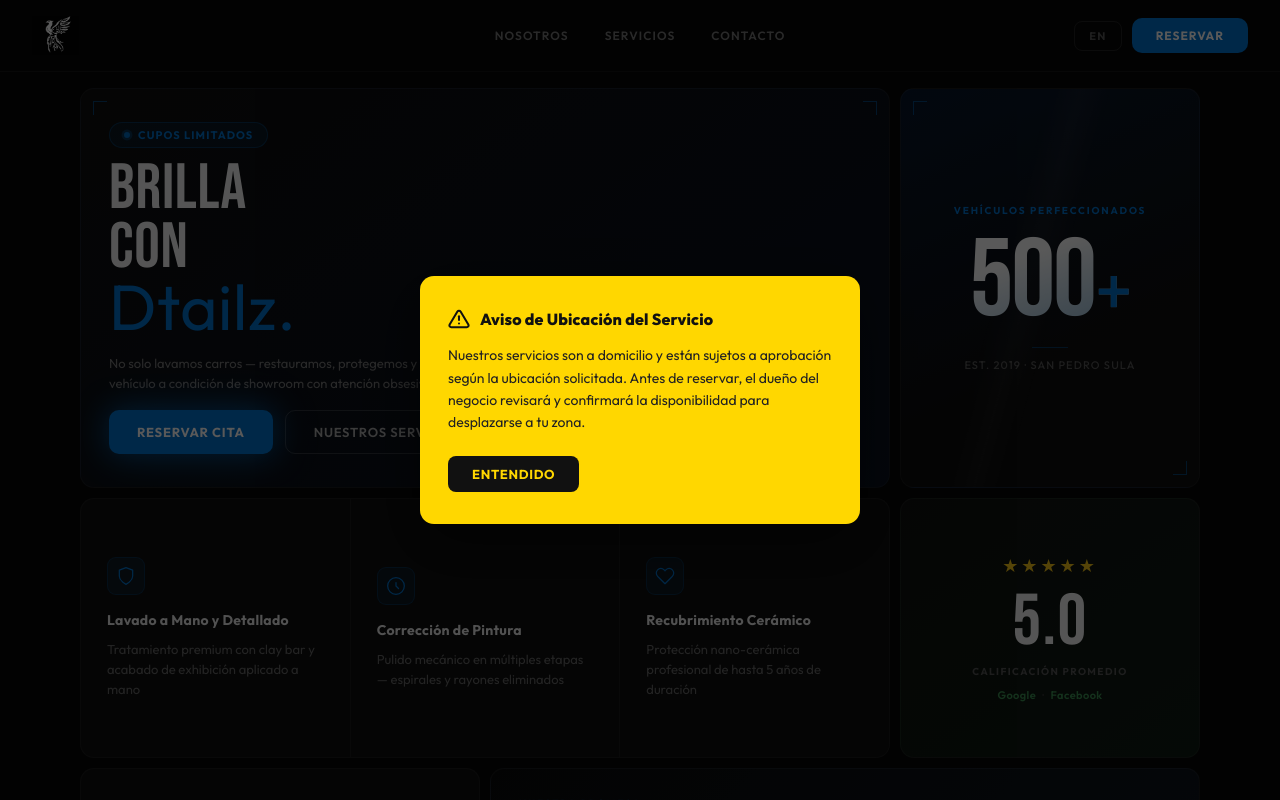
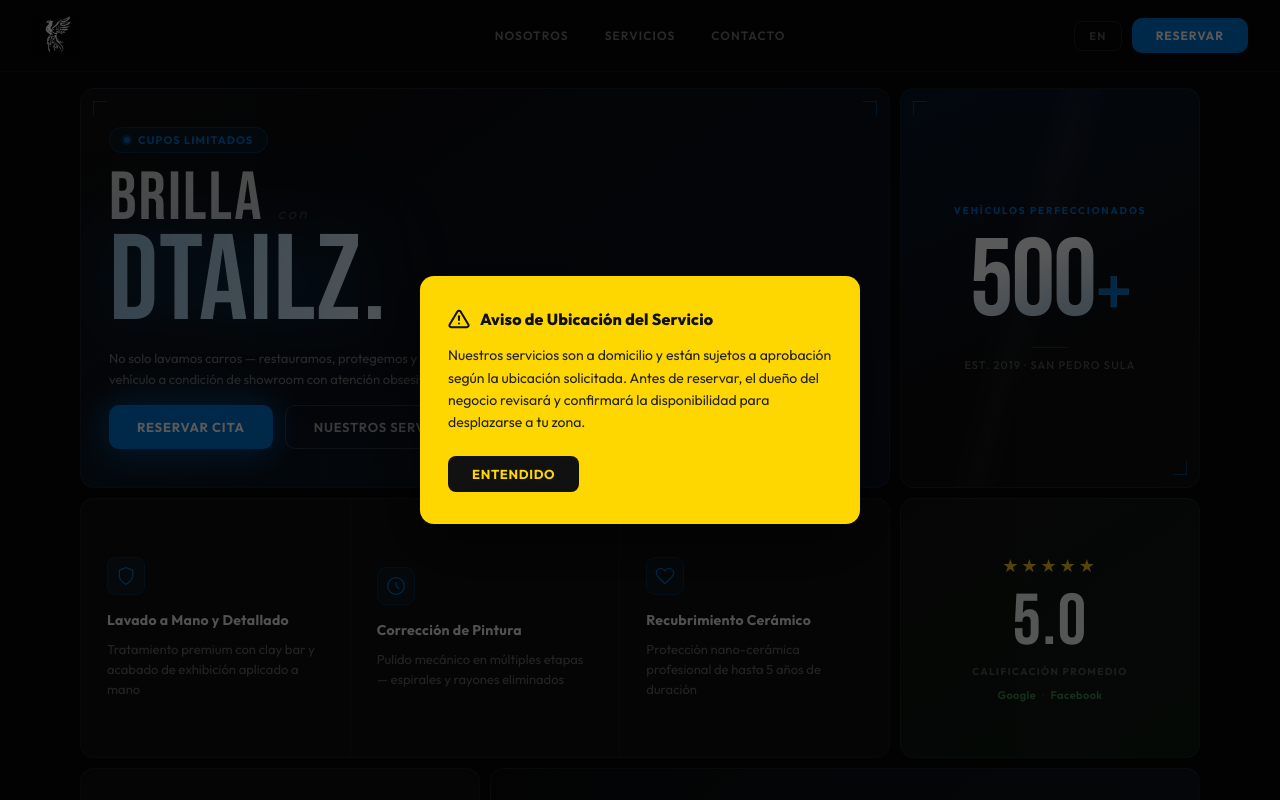
Before and after one commit to THEBLUEFLASH18/Dtails, a React (Vite) app: page / in a window 1280 px wide. Shown: the top 800 px of the page. Built offline with nearby package versions, Linux system fonts and the light colour scheme.

Commit message:
Added a new style for the headder hero section

```diff
--- a/src/HeroSection.css
+++ b/src/HeroSection.css
@@ -24,6 +24,16 @@
 @keyframes pulse-dot {
   0%, 100% { opacity: 1; box-shadow: 0 0 0 0 rgba(0, 115, 207, 0.6); }
   50%       { opacity: 0.8; box-shadow: 0 0 0 5px rgba(0, 115, 207, 0); }
+}
+
+@keyframes chrome-sweep {
+  0%   { background-position: 200% center; }
+  100% { background-position: -200% center; }
+}
+
+@keyframes brand-glow-pulse {
+  0%, 100% { filter: drop-shadow(0 0 18px rgba(0, 115, 207, 0.22)) drop-shadow(0 2px 40px rgba(0, 115, 207, 0.08)); }
+  50%       { filter: drop-shadow(0 0 32px rgba(0, 115, 207, 0.42)) drop-shadow(0 2px 60px rgba(0, 115, 207, 0.18)); }
 }
 
 @keyframes btn-glow {
@@ -98,7 +108,9 @@
 /* ---------- BOX 1 — Main CTA ---------- */
 
 .box-1 {
-  background: linear-gradient(145deg, #0d0d0d 0%, #0a1220 100%);
+  background:
+    radial-gradient(ellipse 70% 50% at 5% 95%, rgba(0, 115, 207, 0.09) 0%, transparent 65%),
+    linear-gradient(145deg, #0d0d0d 0%, #0a1220 100%);
   display: flex;
   flex-direction: column;
   justify-content: center;
@@ -132,19 +144,67 @@
 }
 
 .hero-headline {
-  font-family: 'Bebas Neue', sans-serif;
-  font-size: 64px;
-  font-weight: 400;
-  line-height: 0.92;
-  letter-spacing: 0.01em;
   margin: 0 0 12px 0;
-  color: #f5f5f5;
+  line-height: 1;
 }
 
-.hero-headline .accent {
-  color: #0073CF;
-  display: inline-block;
-  position: relative;
+/* "Brilla" + "con" row */
+.hl-top {
+  display: flex;
+  align-items: baseline;
+  gap: 14px;
+  margin-bottom: -4px;
+}
+
+.hl-brilla {
+  font-family: 'Bebas Neue', sans-serif;
+  font-size: 68px;
+  font-weight: 400;
+  letter-spacing: 0.03em;
+  line-height: 1;
+  color: #d8d8d8;
+}
+
+.hl-con {
+  font-family: 'Outfit', sans-serif;
+  font-size: 15px;
+  font-weight: 400;
+  font-style: italic;
+  letter-spacing: 0.18em;
+  color: #3a3a3a;
+  text-transform: lowercase;
+  padding-bottom: 10px;
+  flex-shrink: 0;
+}
+
+/* "Dtailz." — chrome metallic sweep */
+.hl-brand {
+  display: block;
+  font-family: 'Bebas Neue', sans-serif;
+  font-size: clamp(88px, 9.5vw, 124px);
+  font-weight: 400;
+  letter-spacing: 0.01em;
+  line-height: 0.88;
+  background: linear-gradient(
+    105deg,
+    #4a7a9e 0%,
+    #8ab8d8 12%,
+    #cce4f5 24%,
+    #ffffff 32%,
+    #e8f4ff 40%,
+    #b0d0e8 52%,
+    #ffffff 62%,
+    #d0e8f8 74%,
+    #6a9ab8 88%,
+    #4a7a9e 100%
+  );
+  background-size: 300% 100%;
+  -webkit-background-clip: text;
+  -webkit-text-fill-color: transparent;
+  background-clip: text;
+  animation:
+    chrome-sweep 3.8s linear infinite,
+    brand-glow-pulse 4s ease-in-out infinite;
 }
 
 .hero-desc {
@@ -534,7 +594,7 @@
     padding: 14px;
   }
 
-  .hero-headline {
+  .hl-brilla {
     font-size: 72px;
   }
 
@@ -575,9 +635,13 @@
     padding: 24px 20px;
   }
 
-  .hero-headline {
-    font-size: 58px;
-    margin-bottom: 10px;
+  .hl-brilla {
+    font-size: 52px;
+  }
+
+  .hl-con {
+    font-size: 13px;
+    padding-bottom: 8px;
   }
 
   .hero-desc {
--- a/src/HeroSection.tsx
+++ b/src/HeroSection.tsx
@@ -39,7 +39,11 @@
           {t.badge[l]}
         </span>
         <h1 className="hero-headline">
-          {t.headline[l][0]}<br />{t.headline[l][1]}<br /><span className="accent">Dtailz.</span>
+          <span className="hl-top">
+            <span className="hl-brilla">{t.headline[l][0]}</span>
+            <span className="hl-con">{t.headline[l][1]}</span>
+          </span>
+          <span className="hl-brand">Dtailz.</span>
         </h1>
         <p className="hero-desc">{t.desc[l]}</p>
         <div className="button-group">
```
